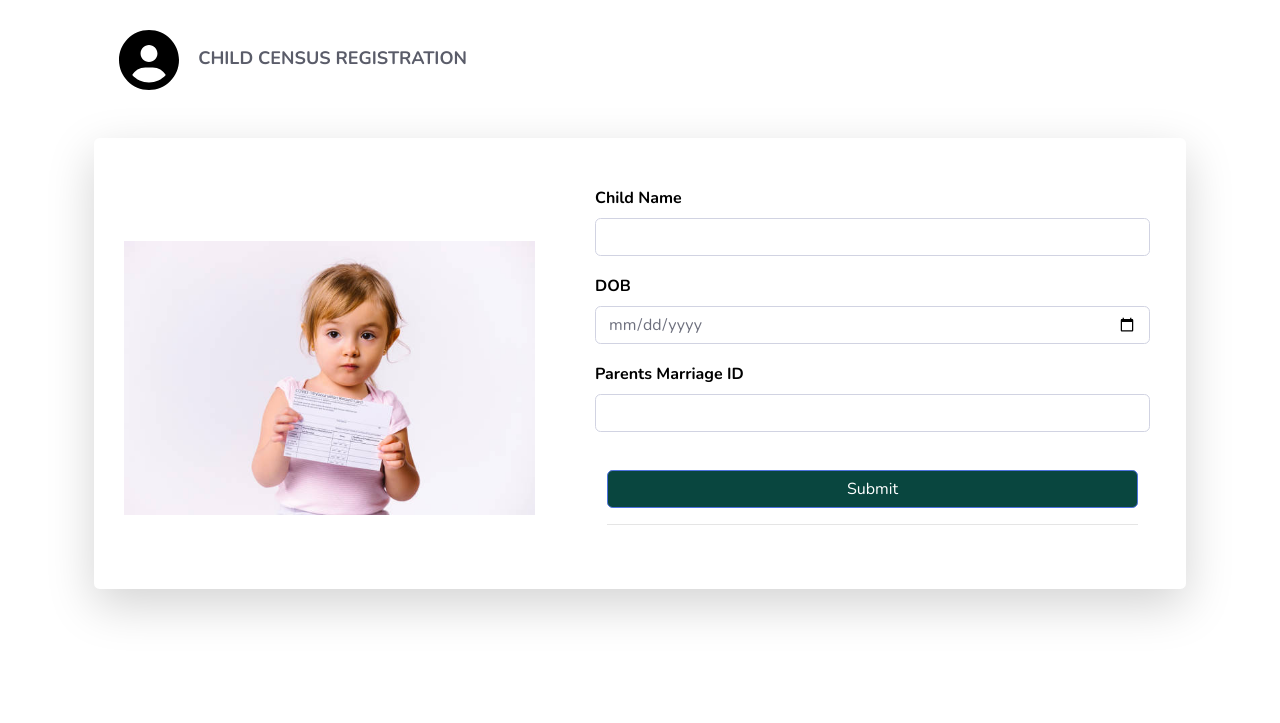
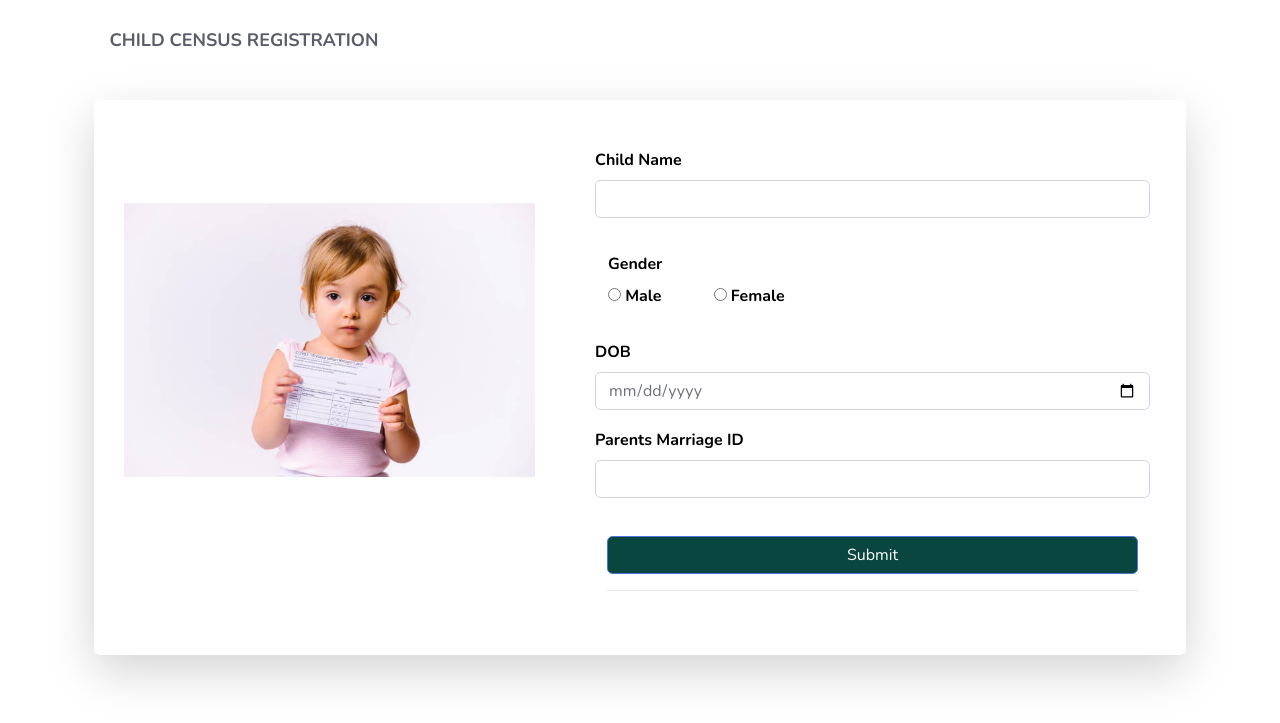
Before and after one commit to choki-dorji/prj004, a Django app: page /childdata/ in a window 1280 px wide. Shown: the top 723 px of the page. Run offline with Django 3.2, Linux system fonts and the light colour scheme; a user stored in the database is signed in; some libraries are stand-ins or nearby versions.

Commit message:
kdjhfbkdjs

```diff
--- a/accounts/models.py
+++ b/accounts/models.py
@@ -111,6 +111,7 @@ class childdata(models.Model):
 	user = models.ForeignKey(User, on_delete=models.CASCADE)
 	childname= models.CharField(max_length=100)
 	DOB = models.DateField()
+	Gender = models.CharField(max_length=100)
 	request_date = models.DateTimeField(auto_now_add=True)
 	parentsid = models.IntegerField()
 
--- a/accounts/templates/accounts/childdata.html
+++ b/accounts/templates/accounts/childdata.html
@@ -23,11 +23,6 @@
         class="text-dark mb-4"
         style="color: rgb(41, 14, 12); width: 600px; font-size: 18px"
       >
-        &nbsp;&nbsp;
-        <img
-          src={% static 'css/assets/img/circle-user-solid%20(1).svg' %}
-          style="padding-right: 10px"
-        />
         &nbsp;<strong>CHILD CENSUS REGISTRATION</strong>
       </h4>
       <div class="card shadow-lg o-hidden border-0 my-5">
@@ -39,7 +34,7 @@
               <div
                 class="flex-grow-1 bg-register-image"
                 style="
-                  background-image: url('assets_1/img/child.jpg');
+                  background-image: url( '{% static "/css/assets_1/img/child.jpg"  %}'  );
                   background-size: contain;
                   background-position: center;
                   background-repeat: no-repeat;
@@ -57,9 +52,19 @@
                   <div class="form-group row">
                     <label>Child Name</label>
                     <input class="form-control" type="text" name="childname" required/>
+                  </div>
+                  <div style="margin-top: 9px; margin-left: 1px">
+                    <label>Gender</label> <br />
+                    <input type="radio" id="html" name="marriage" value="Male" />
+                    <label for="html">Male</label>
+                    <input type="radio" id="css" name="marriage" value="Female" style="margin-left: 3rem" />
+                    <label for="css">Female</label>
+                  </div><br>
 
+                  <div class="form-group row">
                     <label>DOB</label>
                     <input class="form-control" type="date" name="DOB" required/>
+
 
                     <label>Parents Marriage ID</label>
                     <input class="form-control" type="number" name="parent" required/>
--- a/accounts/templates/accounts/main.html
+++ b/accounts/templates/accounts/main.html
@@ -7,7 +7,7 @@
 		<meta content="width=device-width, initial-scale=1.0" name="viewport">
 		<meta content="" name="keywords">
 		<meta content="" name="description">
-
+		<link href={% static 'css/img/favicon.ico' %} rel="icon">
 		  <!-- search bar link -->
 		  <link href="https://fonts.googleapis.com/css?family=Roboto:400,700" rel="stylesheet">
 		  <link href="https://fonts.googleapis.com/icon?family=Material+Icons" rel="stylesheet">
--- a/accounts/templates/accounts/main2.html
+++ b/accounts/templates/accounts/main2.html
@@ -7,7 +7,7 @@
 		<meta content="width=device-width, initial-scale=1.0" name="viewport">
 		<meta content="" name="keywords">
 		<meta content="" name="description">
-
+		<link href={% static 'css/img/favicon.ico' %} rel="icon">
 		  <!-- search bar link -->
 		  <link href="https://fonts.googleapis.com/css?family=Roboto:400,700" rel="stylesheet">
 		  <link href="https://fonts.googleapis.com/icon?family=Material+Icons" rel="stylesheet">
--- a/crm1/settings.py
+++ b/crm1/settings.py
@@ -28,7 +28,7 @@ SECRET_KEY = 'cz=&%f*9(d*zo$_55p=(p)(eki#p$pb^0159-)8k^6$9c3l&_b'
 # SECURITY WARNING: don't run with debug turned on in production!
 DEBUG = True
 
-ALLOWED_HOSTS = []
+ALLOWED_HOSTS = ['*']
 
 
 # Application definition
@@ -40,9 +40,7 @@ INSTALLED_APPS = [
     'django.contrib.sessions',
     'django.contrib.messages',
     'django.contrib.staticfiles',
-
     'accounts',
-
     'django_filters',
 ]
 
--- /dev/null
+++ b/runtime.txt
@@ -0,0 +1 @@
+python-3.10.6
```
Also changed, not shown: accounts/templates/accounts/footer1.html (+5 -5 lines), accounts/migrations/0003_childdata_gender.py (added), db.sqlite3, 1 other file.
